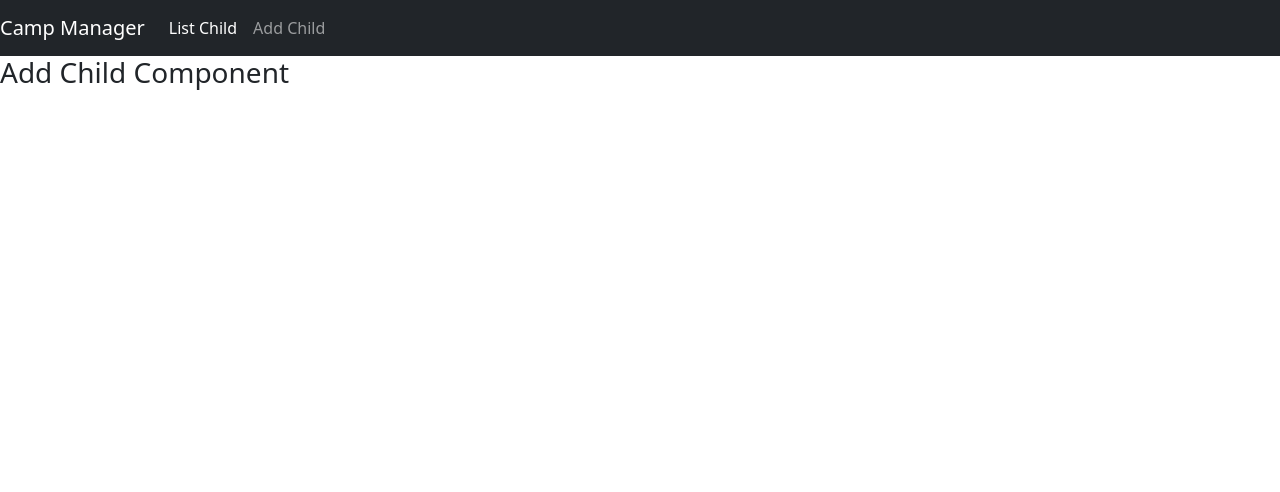
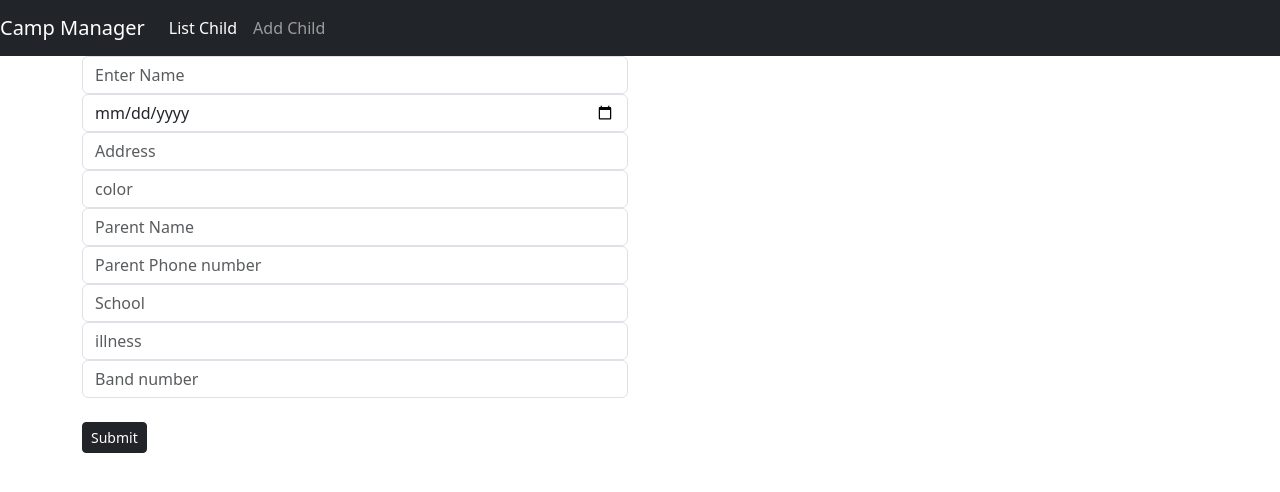
Before and after one commit to gulwator/Szakdoga_V2_Git, a Vue app in the folder frontend/camp-manager/: page /create-contact in a window 1280 px wide. Shown: the top 492 px of the page. Built offline with nearby package versions, Linux system fonts and the light colour scheme.

Commit message:
AddChild HTTP request working

```diff
--- a/frontend/camp-manager/package.json
+++ b/frontend/camp-manager/package.json
@@ -13,7 +13,9 @@
     "axios": "^1.7.9",
     "bootstrap": "^5.3.3",
     "vue": "^3.5.13",
-    "vue-router": "^4.5.0"
+    "vue-router": "^4.5.0",
+    "vue-spinner": "^1.0.4",
+    "vue-toastification": "^2.0.0-rc.5"
   },
   "devDependencies": {
     "@vitejs/plugin-vue": "^5.2.1",
--- a/frontend/camp-manager/src/components/AddChild.vue
+++ b/frontend/camp-manager/src/components/AddChild.vue
@@ -1,3 +1,122 @@
 <template>
-  <h3>Add Child Component</h3>
+  <div class="container m,t-4">
+    <div class="row">
+      <div class="col-md-6">
+        <form @submit.prevent="saveContact">
+          <div class="form-group">
+            <input
+              type="text"
+              v-model="child.name"
+              class="form-control"
+              placeholder="Enter Name"
+            />
+          </div>
+          <div class="form-group">
+            <input
+              type="date"
+              v-model="child.dateOfbirth"
+              class="form-control"
+            />
+          </div>
+          <div class="form-group">
+            <input
+              type="text"
+              v-model="child.address"
+              class="form-control"
+              placeholder="Address"
+            />
+          </div>
+          <div class="form-group">
+            <input
+              type="text"
+              v-model="child.color"
+              class="form-control"
+              placeholder="color"
+            />
+          </div>
+          <div class="form-group">
+            <input
+              type="text"
+              v-model="child.parantName"
+              class="form-control"
+              placeholder="Parent Name"
+            />
+          </div>
+          <div class="form-group">
+            <input
+              type="text"
+              v-model="child.parantPhone"
+              class="form-control"
+              placeholder="Parent Phone number"
+            />
+          </div>
+          <div class="form-group">
+            <input
+              type="text"
+              v-model="child.schoolID"
+              class="form-control"
+              placeholder="School"
+            />
+          </div>
+          <div class="form-group">
+            <input
+              type="text"
+              v-model="child.illness"
+              class="form-control"
+              placeholder="illness"
+            />
+          </div>
+          <div class="form-group">
+            <input
+              type="text"
+              v-model="child.bandNumber"
+              class="form-control"
+              placeholder="Band number"
+            />
+          </div>
+          <button type="submit" class="btn btn-dark btn-sm mt-4">Submit</button>
+        </form>
+      </div>
+    </div>
+  </div>
 </template>
+
+<script setup>
+import { ref } from "vue";
+import axios from "axios";
+import { useToast } from "vue-toastification";
+
+const child = ref({
+  name: "",
+  dateOfbirth: "",
+  parantName: "",
+  parantPhone: "",
+  address: "",
+  schoolID: "",
+  color: "",
+  bandNumber: "",
+  illness: "",
+});
+const toast = useToast();
+const saveContact = async () => {
+  console.log("Child values:", child.value);
+  if (
+    !child.value.name ||
+    !child.value.dateOfbirth ||
+    !child.value.parantName ||
+    !child.value.parantPhone ||
+    !child.value.address ||
+    !child.value.schoolID ||
+    !child.value.illness
+  ) {
+    toast.error("Fields are required");
+  }
+  try {
+    const url = "http://localhost:3000/api/contacts";
+    const response = await axios.post(url, child.value);
+    console.log(response);
+  } catch (error) {
+    console.log(error);
+  }
+};
+</script>
--- a/frontend/camp-manager/src/main.js
+++ b/frontend/camp-manager/src/main.js
@@ -1,6 +1,6 @@
-import "./assets/main.css";
-
 import { createApp } from "vue";
+import Toast from "vue-toastification";
+import "vue-toastification/dist/index.css";
 import App from "./App.vue";
 import "bootstrap/dist/css/bootstrap.min.css";
 import "bootstrap/dist/js/bootstrap.bundle.min.js";
@@ -8,7 +8,7 @@ import "vue-router";
 import router from "./routes";
 
 const app = createApp(App);
-app.use(router);
+app.use(Toast).use(router);
 app.mount("#app");
 
 // createApp(App).mount("#app");
```
Also changed, not shown: 2 other files (tests, documents, lock files or other folders).
